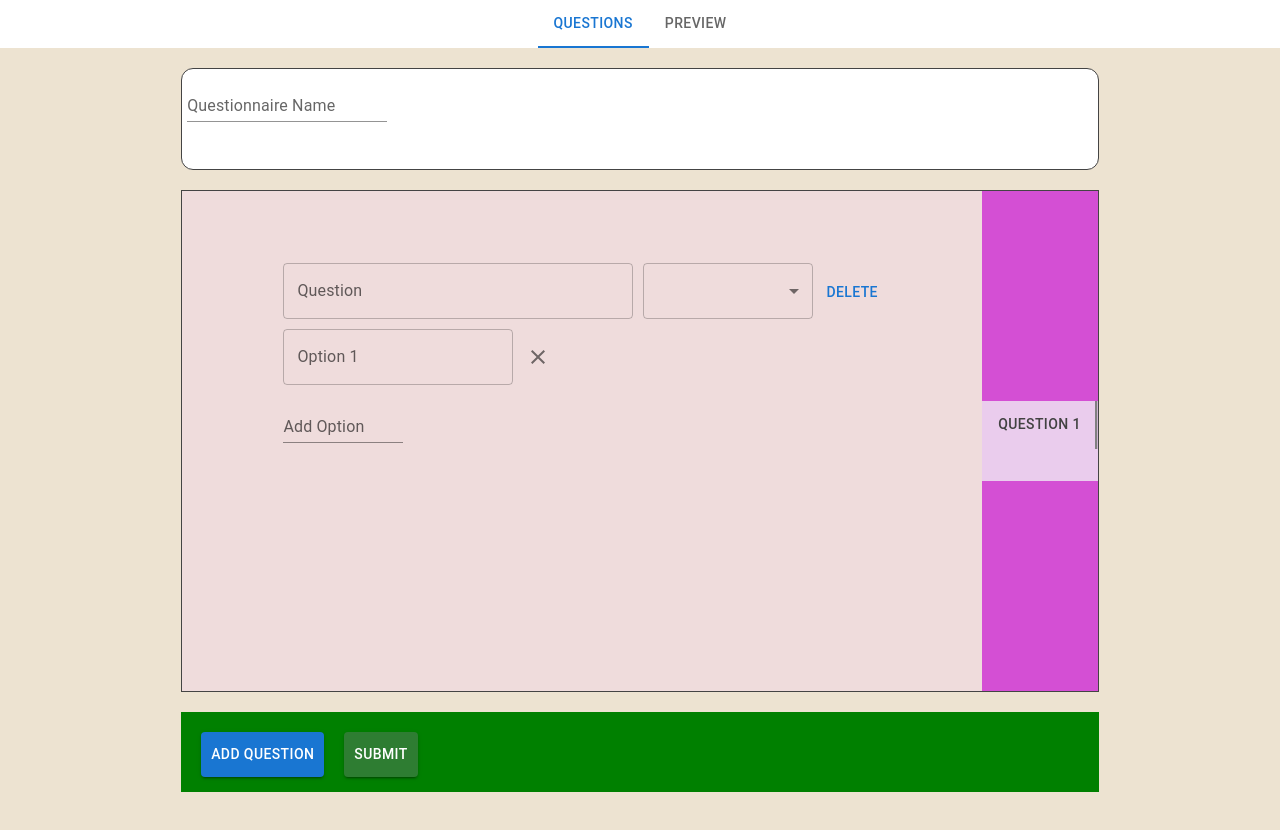
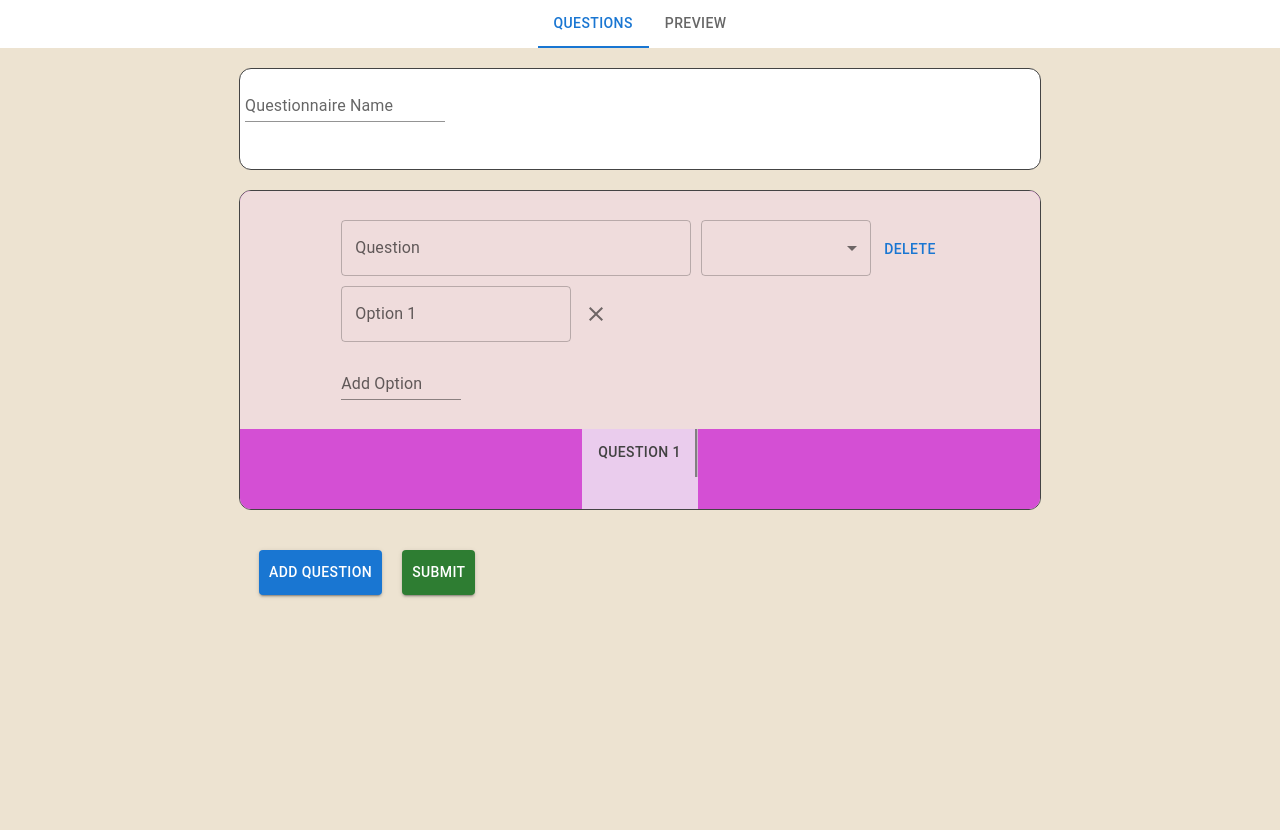
Before and after one commit to LeoHacopian/techo-researcher-portal, a React (Create React App) app: page / in a window 1280 px wide. Shown: the top 830 px of the page. Built offline with nearby package versions, Linux system fonts and the light colour scheme.

Commit message:
updates css for qForm

```diff
--- a/package.json
+++ b/package.json
@@ -6,10 +6,8 @@
   "dependencies": {
     "@emotion/react": "^11.10.6",
     "@emotion/styled": "^11.10.6",
-    "@material-ui/styles": "^4.11.5",
     "@mui/icons-material": "^5.11.16",
     "@mui/material": "^5.11.10",
-    "@mui/styles": "^5.12.0",
     "@testing-library/jest-dom": "^5.16.5",
     "@testing-library/react": "^13.4.0",
     "@testing-library/user-event": "^13.5.0",
--- a/src/Components/qForm/qForm.css
+++ b/src/Components/qForm/qForm.css
@@ -27,15 +27,26 @@
 .qPortal {
     display: flex;
     flex-direction: column;
-    height: 300px; /* Set a fixed height */
-    overflow-y: scroll; /* Add a scrollbar when needed */
   }
 
+  .tabbed-window-container {
+    display: flex;
+    flex-direction: column;
+    flex-grow: 1; /* Allow the container to grow and fill available space */
+    overflow-y: auto; /* Add a scrollbar when needed */
 
-.wrapper {
-    position: relative;
-    background-color: #EDE3D1;
-}
+  }
+
+  .tabContentWrapper {
+    display: flex;
+    flex-direction: column;
+    flex-grow: 1; /* Allow the container to grow and fill available space */
+    overflow-y: auto; /* Add a scrollbar when needed */
+    border: none;
+    border-radius: 12px;
+    outline: none;
+  }
+
 
 .tabContentWrapper{
     background-color: white;
@@ -57,7 +68,6 @@
 
 .bottom-navbar {
     position: relative;
-    background-color: green;
     height: 80px;
     bottom: 0;
 }
```
Also changed, not shown: 1 other file (tests, documents, lock files or other folders).
